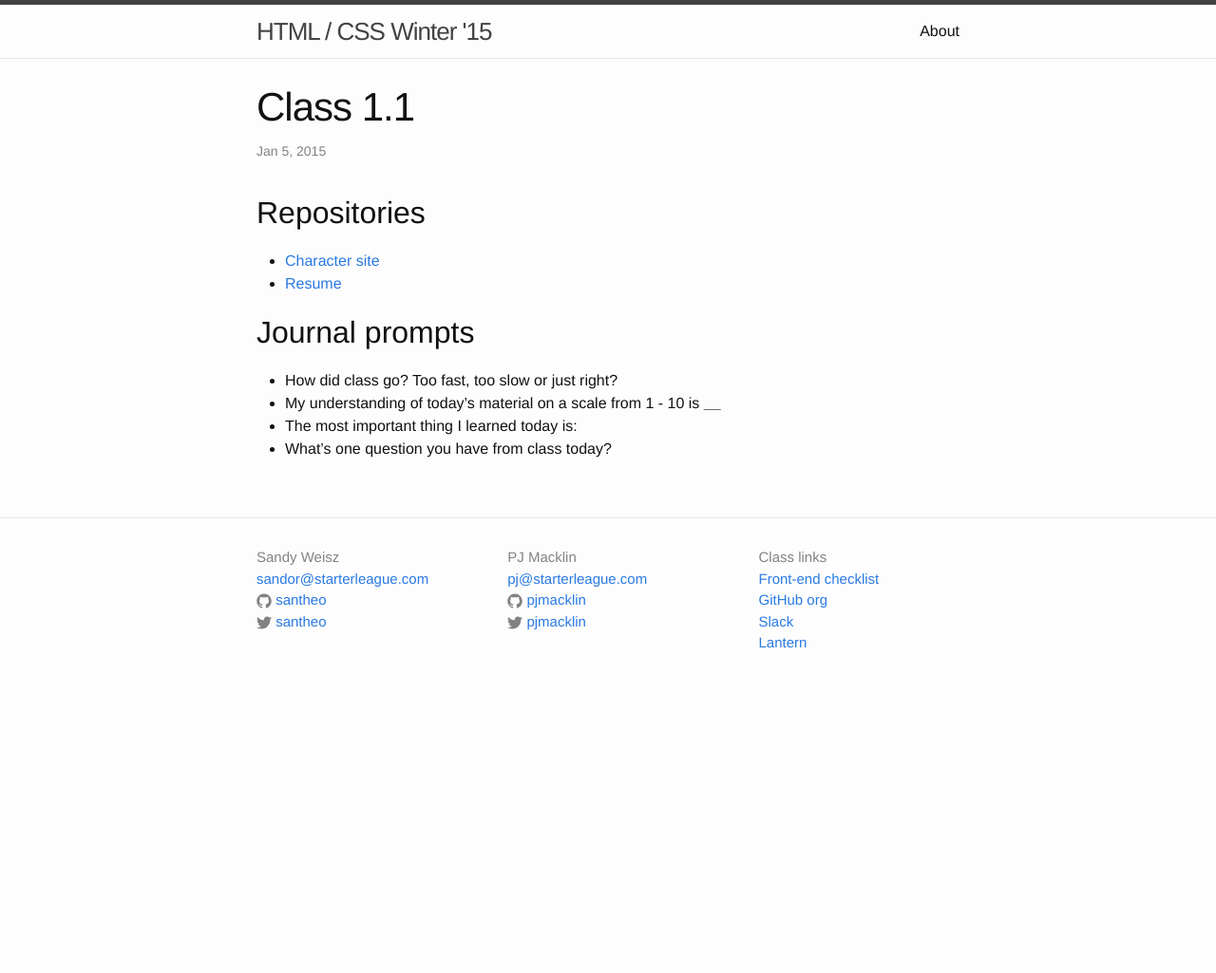
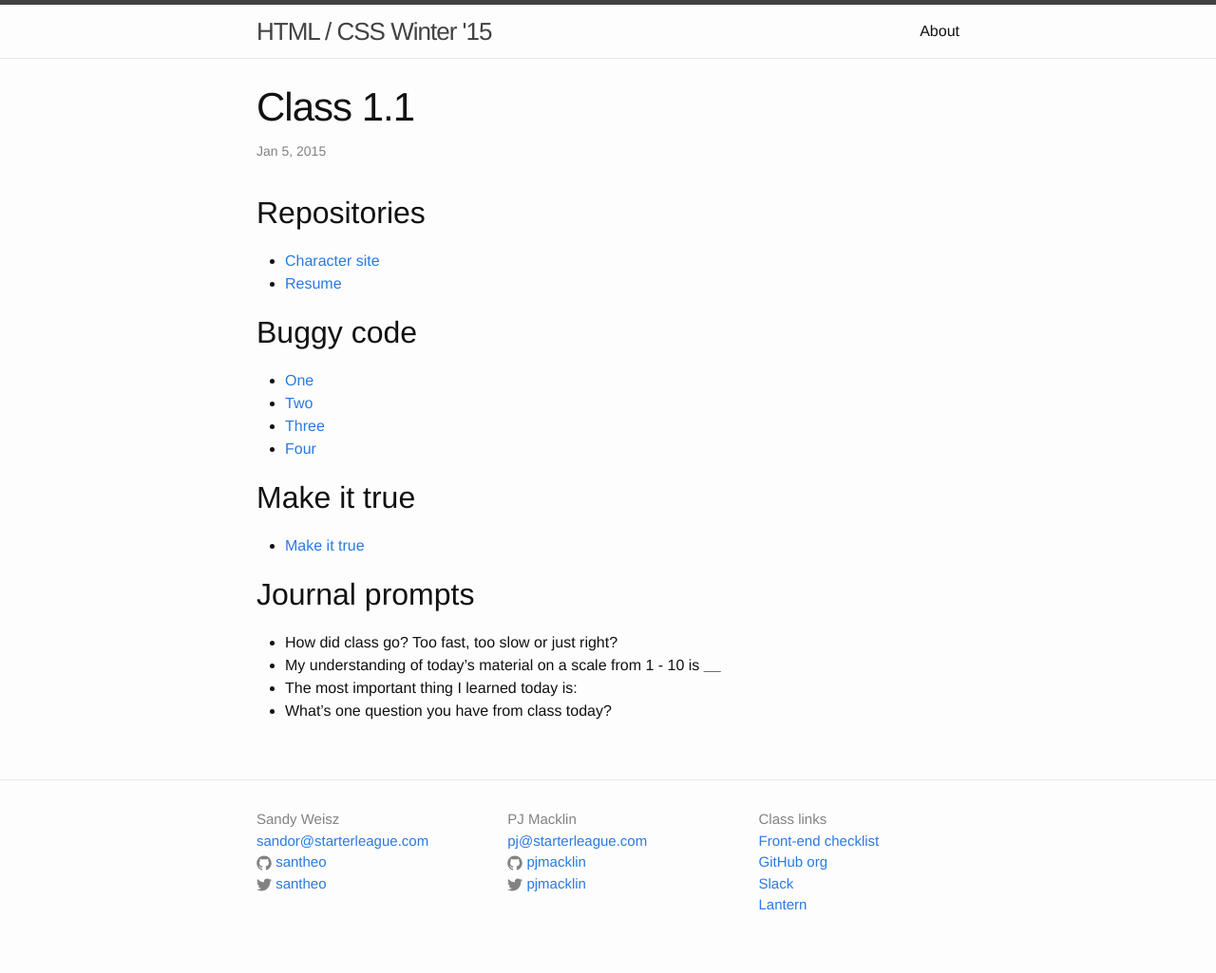
Before and after one commit to tsl-html-css/tsl-html-css.github.io, a Jekyll site: the page built from _posts/2015-01-05-1.1.md, in a window 1280 px wide. Shown: the whole page at 95% size. Built offline with Jekyll 4.4.1, drawn with Linux system fonts in a browser that asks for light colours; before the commit the page ends 900 px from its top, so only the background shows below that.

Commit message:
Bugs & MIT

```diff
--- a/_posts/2015-01-05-1.1.md
+++ b/_posts/2015-01-05-1.1.md
@@ -10,6 +10,16 @@ categories: class
 * [Character site](https://github.com/tsl-html-css/Character)
 * [Resume](https://github.com/tsl-html-css/Resume)
 
+## Buggy code
+
+* [One](http://jsbin.com/welit/1/edit?html,output)
+* [Two](http://jsbin.com/porab/1/edit?html,output)
+* [Three](http://jsbin.com/uRaTeQu/1/edit?html,output)
+* [Four](http://jsbin.com/zawid/1/edit?html,output)
+
+## Make it true
+
+* [Make it true](http://jsbin.com/momamo/1/edit?html,output)
 
 ## Journal prompts
 
```
